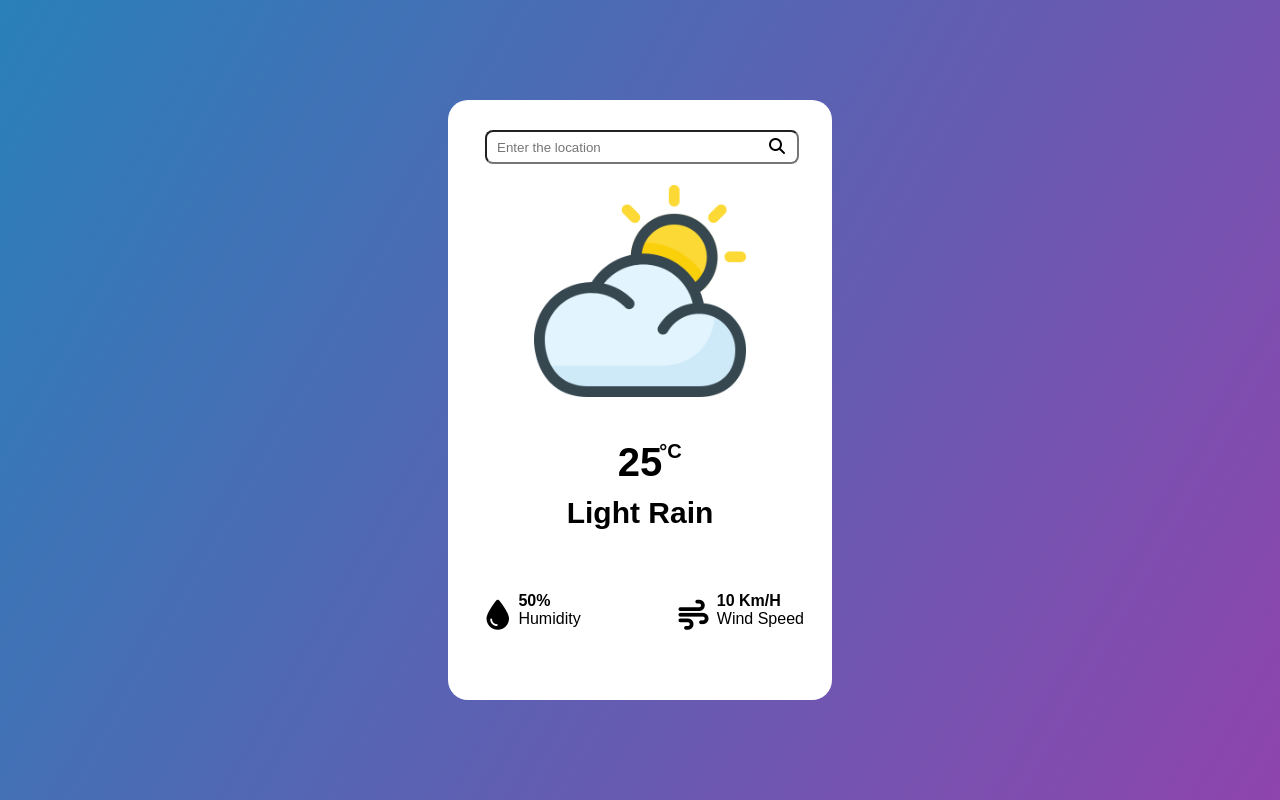
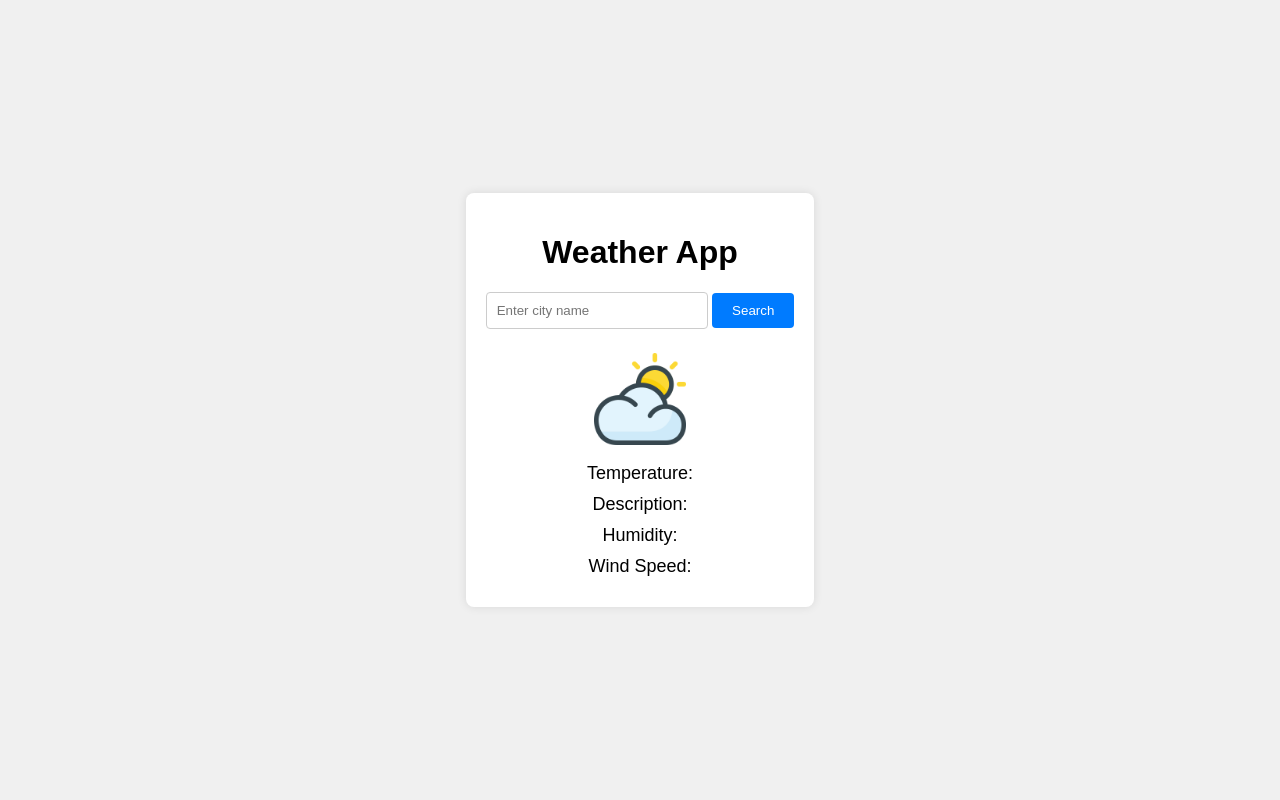
Before and after one commit to nilesh384/Weather_Application, a plain HTML site: page index.html in a window 1280 px wide. Drawn offline with Linux system fonts and the light colour scheme.

Commit message:
html, css, js modification ongoing

```diff
--- a/index.html
+++ b/index.html
@@ -3,33 +3,24 @@
 <head>
     <meta charset="UTF-8">
     <meta name="viewport" content="width=device-width, initial-scale=1.0">
-    <title>Weather Application</title>
+    <title>Weather App</title>
     <link rel="stylesheet" href="style.css">
 </head>
 <body>
-    <div class="header">
-        <div class="container">
-            <input type="text" class="search-bar" placeholder="Enter the location">
-            <i class="fas fa-search"></i>
-            <img src="weather_png.png" class="weather-icon">
-            <p class="temp">25</p><sup class="degree">°C</sup>
-            <p class="description">Light Rain</p>
-
-            <i class="fa-solid fa-droplet"></i>
-            <div class="humid-container">
-                <p class="humid-degree">50%</p>
-                <p class="humid-description">Humidity</p>
-            </div>
-
-            <i class="fa-solid fa-wind"></i>
-            <div class="windSpeed-container">
-                <p class="windSpeed">10 Km/H</p>
-                <p class="windSpeed-description">Wind Speed</p>
-            </div>
-
+    <div class="container">
+        <h1>Weather App</h1>
+        <div class="search-container">
+            <input type="text" class="search-bar" placeholder="Enter city name">
+            <button class="search-btn">Search</button>
+        </div>
+        <div class="weather-info">
+            <img class="weather-icon" src="weather_png.png" alt="Weather Icon">
+            <div class="temp">Temperature: </div>
+            <div class="description">Description: </div>
+            <div class="humid-degree">Humidity: </div>
+            <div class="windSpeed">Wind Speed: </div>
         </div>
     </div>
-
-    <script src="https://kit.fontawesome.com/1504713ae4.js" crossorigin="anonymous"></script>
+    <script src="script.js"></script>
 </body>
 </html>
--- a/script.js
+++ b/script.js
@@ -1,7 +1,61 @@
-const search = document.querySelector(".search-bar");
+// script.js
+
+const searchBar = document.querySelector(".search-bar");
+const searchBtn = document.querySelector(".search-btn");
 const weatherIcon = document.querySelector(".weather-icon");
-
 const temperature = document.querySelector(".temp");
 const description = document.querySelector(".description");
 const humidity = document.querySelector(".humid-degree");
 const windSpeed = document.querySelector(".windSpeed");
+
+const API_KEY = "b167300729msh9af3142aab02a77p1dd36ejsna1722ffef940";
+const API_HOST = "open-weather13.p.rapidapi.com";
+
+async function fetchWeather(city) {
+    const url = `https://open-weather13.p.rapidapi.com/city/${city}/EN`;
+
+    try {
+        const response = await fetch(url, {
+            method: "GET",
+            headers: {
+                "x-rapidapi-host": API_HOST,
+                "x-rapidapi-key": API_KEY
+            }
+        });
+
+        if (!response.ok) {
+            throw new Error('City not found or API request failed');
+        }
+
+        const data = await response.json();
+        const weather = data.weather[0];
+        const main = data.main;
+        const wind = data.wind;
+
+        temperature.innerHTML = `Temperature: ${(main.temp-32)*.5556}°C`;
+        description.innerHTML = `Description: ${weather.description}`;
+        humidity.innerHTML = `Humidity: ${main.humidity}%`;
+        windSpeed.innerHTML = `Wind Speed: ${wind.speed} m/s`;
+
+        // Set weather icon based on the icon code returned by the API
+        weatherIcon.src = `http://openweathermap.org/img/wn/${weather.icon}.png`;
+        weatherIcon.alt = weather.description;
+
+    } catch (error) {
+        console.error(error);
+        temperature.innerHTML = 'Error';
+        description.innerHTML = 'Unable to fetch weather data';
+        humidity.innerHTML = '';
+        windSpeed.innerHTML = '';
+        weatherIcon.src = '';
+    }
+}
+
+searchBtn.addEventListener("click", () => {
+    const city = searchBar.value.trim();
+    if (city) {
+        fetchWeather(city);
+    } else {
+        alert('Please enter a city name');
+    }
+});
--- a/style.css
+++ b/style.css
@@ -1,125 +1,58 @@
-*{
+/* styles.css */
+
+body {
+    font-family: Arial, sans-serif;
+    background-color: #f0f0f0;
     margin: 0;
     padding: 0;
-    font-family: sans-serif;
+    display: flex;
+    justify-content: center;
+    align-items: center;
+    height: 100vh;
 }
 
-body{
-    background: linear-gradient(120deg, #2980b9, #8e44ad);
-    height: 100vh;
-    overflow: hidden;
-    display: flex;
-    align-items: center;
-    justify-content: center;
+.container {
+    text-align: center;
+    background: white;
+    padding: 20px;
+    border-radius: 8px;
+    box-shadow: 0 0 10px rgba(0, 0, 0, 0.1);
 }
 
-.container{
-    height: 75vh;
-    width: 30vw;
-    display: flex;
-    justify-content: center;
-    background-color: white;
-    background-size: cover;
-    border-radius: 20px;
+.search-container {
+    margin-bottom: 20px;
 }
 
-.search-bar{
-    position: relative;
-    padding-left: 10px;
-    margin-top: 30px;
-    margin-left: -10px;
-    height: 30px;
-    width: 300px;
-    overflow: hidden;
-    background-color: #fff;
-    border-radius: 8px;
-    transition: scale .3s;
-
+.search-bar {
+    padding: 10px;
+    width: 200px;
+    border: 1px solid #ccc;
+    border-radius: 4px;
 }
 
-.search-bar:hover{
-    scale: 1.01;
+.search-btn {
+    padding: 10px 20px;
+    border: none;
+    background-color: #007bff;
+    color: white;
+    border-radius: 4px;
+    cursor: pointer;
 }
 
-.fa-search{
-    z-index: 1;
-    margin-left: -30px;
-    margin-top: 38px;
-    color: rgb(0, 0, 0);
-    transition: scale .3s;
+.search-btn:hover {
+    background-color: #0056b3;
 }
 
-.fa-search:hover{
-    color: rgb(113, 109, 109);
+.weather-info {
+    margin-top: 20px;
 }
 
-.weather-icon{
-    position: absolute;
-    top: 22%;
-    width: 230px;
-    height: 230px;
+.weather-icon {
+    width: 100px;
+    height: 100px;
 }
 
-.description{
-    position: absolute;
-    top: 62%;
-    font-size: 30px;
-    font-weight: 550;
-    text-align: center;
-    color: black;
+.temp, .description, .humid-degree, .windSpeed {
+    font-size: 18px;
+    margin: 10px 0;
 }
-.temp{
-    position: absolute;
-    top: 55%;
-    font-size: 40px;
-    font-weight: 750;
-    text-align: center;
-    color: black;
-}
-.degree{
-    position: absolute;
-    top: 55%;
-    left: 51.5%;
-    font-size: 20px;
-    font-weight: 600;
-    text-align: center;
-    color: black
-}
-.fa-droplet{
-    position: absolute;
-    top: 75%;
-    left: 38%;
-    font-size: 30px;
-    font-weight: 600;
-    text-align: center;
-    color: black
-}
-.humid-container{
-    position: absolute;
-    top: 74%;
-    left: 40.5%;
-}
-.humid-degree{
-    font-weight: 750;
-}
-
-.fa-wind{
-    position: absolute;
-    top: 75%;
-    left: 53%;
-    font-size: 30px;
-    font-weight: 600;
-    text-align: center;
-    color: black
-}
-.windSpeed-container{
-    position: absolute;
-    top: 74%;
-    left: 56%;
-}
-.windSpeed{
-    font-weight: 750;
-}
-.hide{
-    display: none;
-}
```
